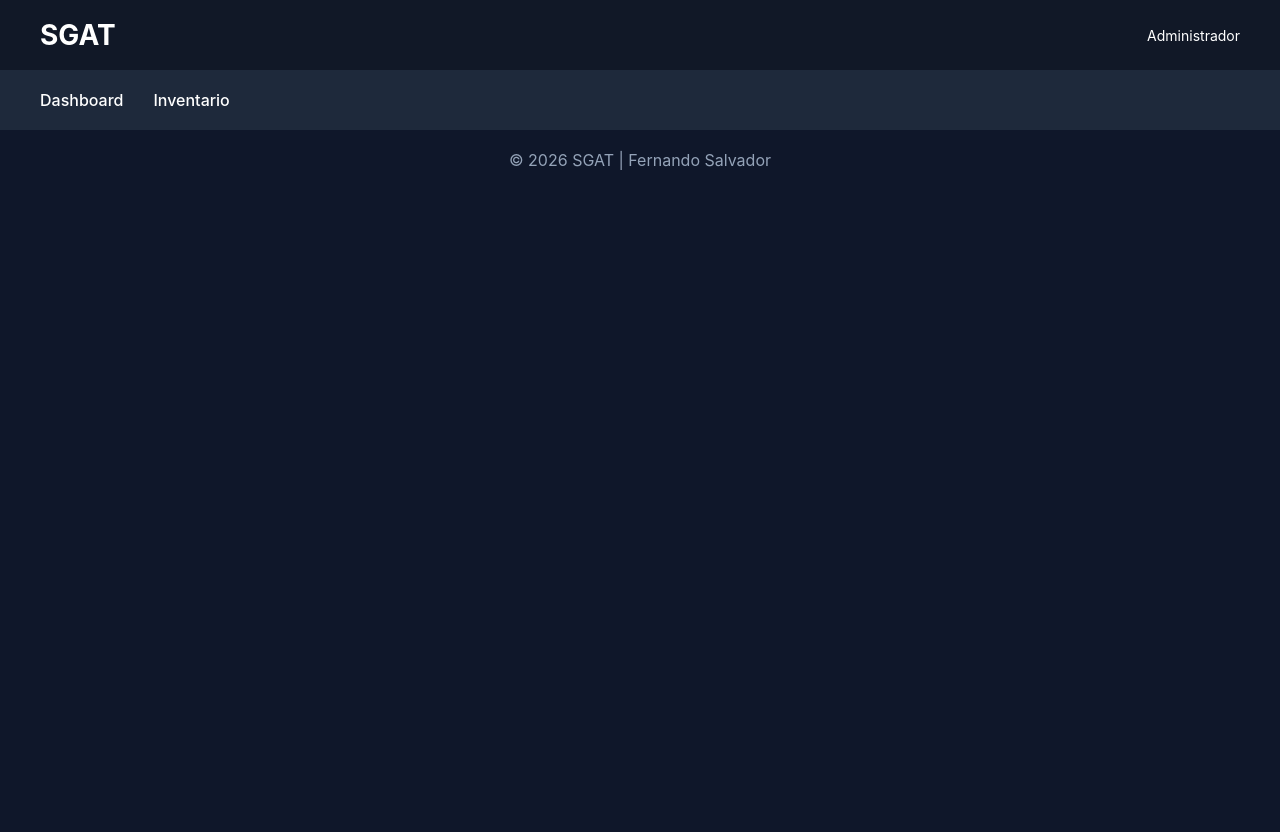
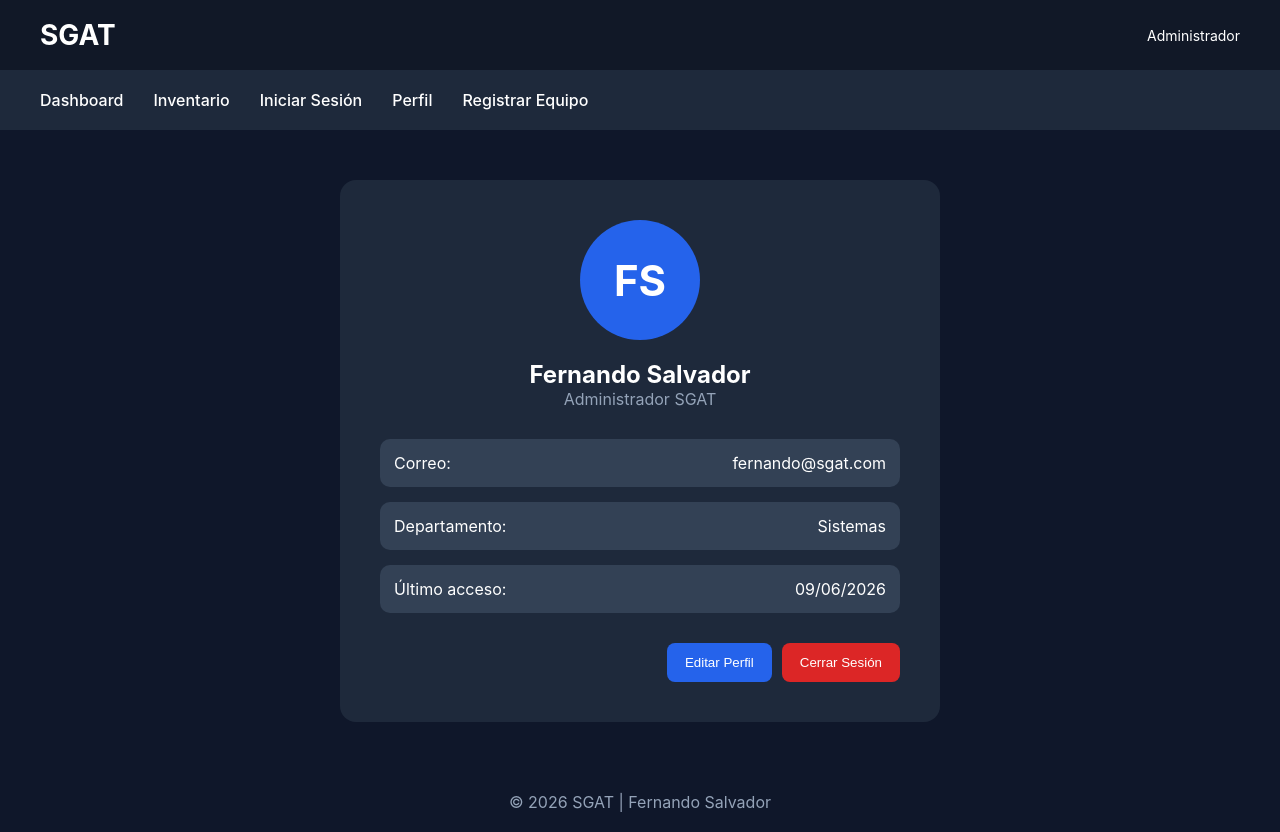
Before and after one commit to cazador0587/web_project_SGAT_frontend, a React (Vite) app: page /profile in a window 1280 px wide. Before the commit the page ends 800 px from the top, so only its background shows below. Built offline with nearby package versions, Linux system fonts and the light colour scheme.

Commit message:
Implementar pantalla de perfil de usuario

```diff
--- a/src/App.jsx
+++ b/src/App.jsx
@@ -7,6 +7,8 @@ import Footer from "./components/Footer/Footer";
 import Dashboard from "./pages/Dashboard/Dashboard";
 import Inventory from "./pages/Inventory/Inventory";
 import RegisterEquipment from "./pages/RegisterEquipment/RegisterEquipment";
+import Login from "./pages/Login/Login";
+import Profile from "./pages/Profile/Profile";
 
 function App() {
   return (
@@ -19,6 +21,8 @@ function App() {
           <Route path="/" element={<Dashboard />} />
           <Route path="/inventory" element={<Inventory />} />
           <Route path="/register-equipment" element={<RegisterEquipment />} />
+          <Route path="/login" element={<Login />} />
+          <Route path="/profile" element={<Profile />} />
         </Routes>
       </main>
 
--- a/src/components/Navigation/Navigation.jsx
+++ b/src/components/Navigation/Navigation.jsx
@@ -7,6 +7,9 @@ function Navigation() {
       <Link to="/">Dashboard</Link>
 
       <Link to="/inventory">Inventario</Link>
+      <Link to="/login">Iniciar Sesión</Link>
+      <Link to="/profile">Perfil</Link>
+      <Link to="/register-equipment">Registrar Equipo</Link>
     </nav>
   );
 }
--- a/src/pages/Login/Login.css
+++ b/src/pages/Login/Login.css
@@ -0,0 +1,74 @@
+.login {
+  min-height: calc(100vh - 140px);
+
+  display: flex;
+  justify-content: center;
+  align-items: center;
+
+  padding: 20px;
+}
+
+.login__card {
+  width: 420px;
+
+  background: #1e293b;
+
+  padding: 40px;
+
+  border-radius: 16px;
+}
+
+.login__title {
+  text-align: center;
+  color: white;
+  margin-bottom: 10px;
+}
+
+.login__subtitle {
+  text-align: center;
+  color: #94a3b8;
+  margin-bottom: 30px;
+}
+
+.login__form {
+  display: flex;
+  flex-direction: column;
+  gap: 20px;
+}
+
+.login__group {
+  display: flex;
+  flex-direction: column;
+  gap: 8px;
+}
+
+.login__group label {
+  color: white;
+  font-weight: 600;
+}
+
+.login__group input {
+  padding: 14px;
+  border-radius: 10px;
+  border: none;
+}
+
+.login__button {
+  background: #2563eb;
+
+  color: white;
+
+  border: none;
+
+  padding: 14px;
+
+  border-radius: 10px;
+
+  cursor: pointer;
+
+  font-weight: 600;
+}
+
+.login__button:hover {
+  background: #1d4ed8;
+}
--- a/src/pages/Login/Login.jsx
+++ b/src/pages/Login/Login.jsx
@@ -0,0 +1,35 @@
+import "./Login.css";
+
+function Login() {
+  return (
+    <section className="login">
+      <div className="login__card">
+        <h2 className="login__title">Iniciar Sesión</h2>
+
+        <p className="login__subtitle">
+          Sistema de Gestión de Activos Tecnológicos
+        </p>
+
+        <form className="login__form">
+          <div className="login__group">
+            <label>Correo Electrónico</label>
+
+            <input type="email" placeholder="usuario@empresa.com" />
+          </div>
+
+          <div className="login__group">
+            <label>Contraseña</label>
+
+            <input type="password" placeholder="********" />
+          </div>
+
+          <button type="submit" className="login__button">
+            Iniciar Sesión
+          </button>
+        </form>
+      </div>
+    </section>
+  );
+}
+
+export default Login;
--- a/src/pages/Profile/Profile.css
+++ b/src/pages/Profile/Profile.css
@@ -0,0 +1,100 @@
+.profile {
+  display: flex;
+  justify-content: center;
+  padding: 50px 20px;
+}
+
+.profile__card {
+  width: 600px;
+
+  background: #1e293b;
+
+  border-radius: 16px;
+
+  padding: 40px;
+}
+
+.profile__avatar {
+  width: 120px;
+  height: 120px;
+
+  margin: 0 auto 20px;
+
+  border-radius: 50%;
+
+  background: #2563eb;
+
+  display: flex;
+  align-items: center;
+  justify-content: center;
+
+  color: white;
+
+  font-size: 42px;
+  font-weight: bold;
+}
+
+.profile__name {
+  text-align: center;
+  color: white;
+}
+
+.profile__role {
+  text-align: center;
+  color: #94a3b8;
+  margin-bottom: 30px;
+}
+
+.profile__info {
+  display: flex;
+  flex-direction: column;
+  gap: 15px;
+}
+
+.profile__row {
+  display: flex;
+  justify-content: space-between;
+
+  padding: 14px;
+
+  background: #334155;
+
+  border-radius: 10px;
+}
+
+.profile__actions {
+  margin-top: 30px;
+
+  display: flex;
+  justify-content: flex-end;
+
+  gap: 10px;
+}
+
+.profile__edit {
+  background: #2563eb;
+
+  border: none;
+
+  color: white;
+
+  padding: 12px 18px;
+
+  border-radius: 8px;
+
+  cursor: pointer;
+}
+
+.profile__logout {
+  background: #dc2626;
+
+  border: none;
+
+  color: white;
+
+  padding: 12px 18px;
+
+  border-radius: 8px;
+
+  cursor: pointer;
+}
--- a/src/pages/Profile/Profile.jsx
+++ b/src/pages/Profile/Profile.jsx
@@ -0,0 +1,40 @@
+import "./Profile.css";
+
+function Profile() {
+  return (
+    <section className="profile">
+      <div className="profile__card">
+        <div className="profile__avatar">FS</div>
+
+        <h2 className="profile__name">Fernando Salvador</h2>
+
+        <p className="profile__role">Administrador SGAT</p>
+
+        <div className="profile__info">
+          <div className="profile__row">
+            <span>Correo:</span>
+            <p>fernando@sgat.com</p>
+          </div>
+
+          <div className="profile__row">
+            <span>Departamento:</span>
+            <p>Sistemas</p>
+          </div>
+
+          <div className="profile__row">
+            <span>Último acceso:</span>
+            <p>09/06/2026</p>
+          </div>
+        </div>
+
+        <div className="profile__actions">
+          <button className="profile__edit">Editar Perfil</button>
+
+          <button className="profile__logout">Cerrar Sesión</button>
+        </div>
+      </div>
+    </section>
+  );
+}
+
+export default Profile;
```
